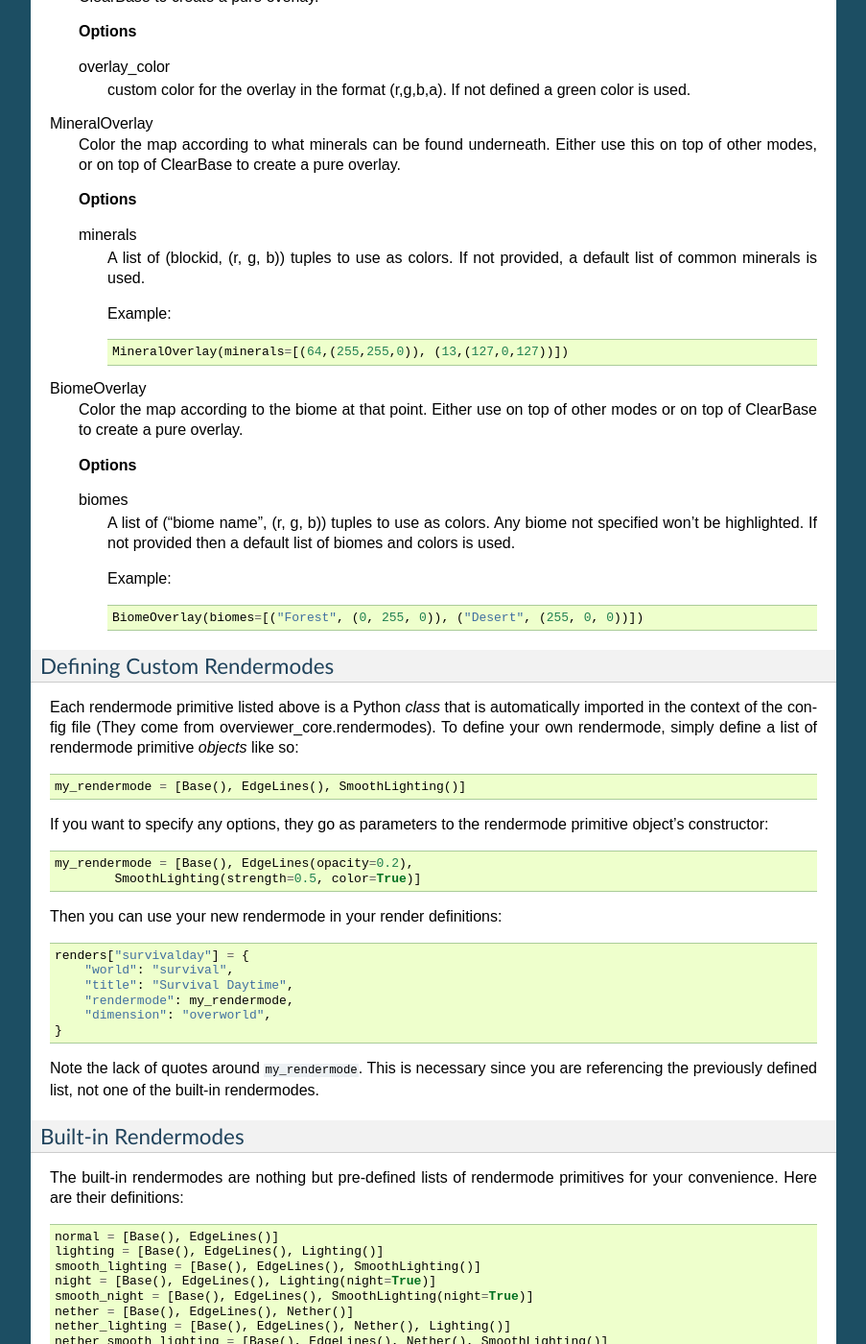
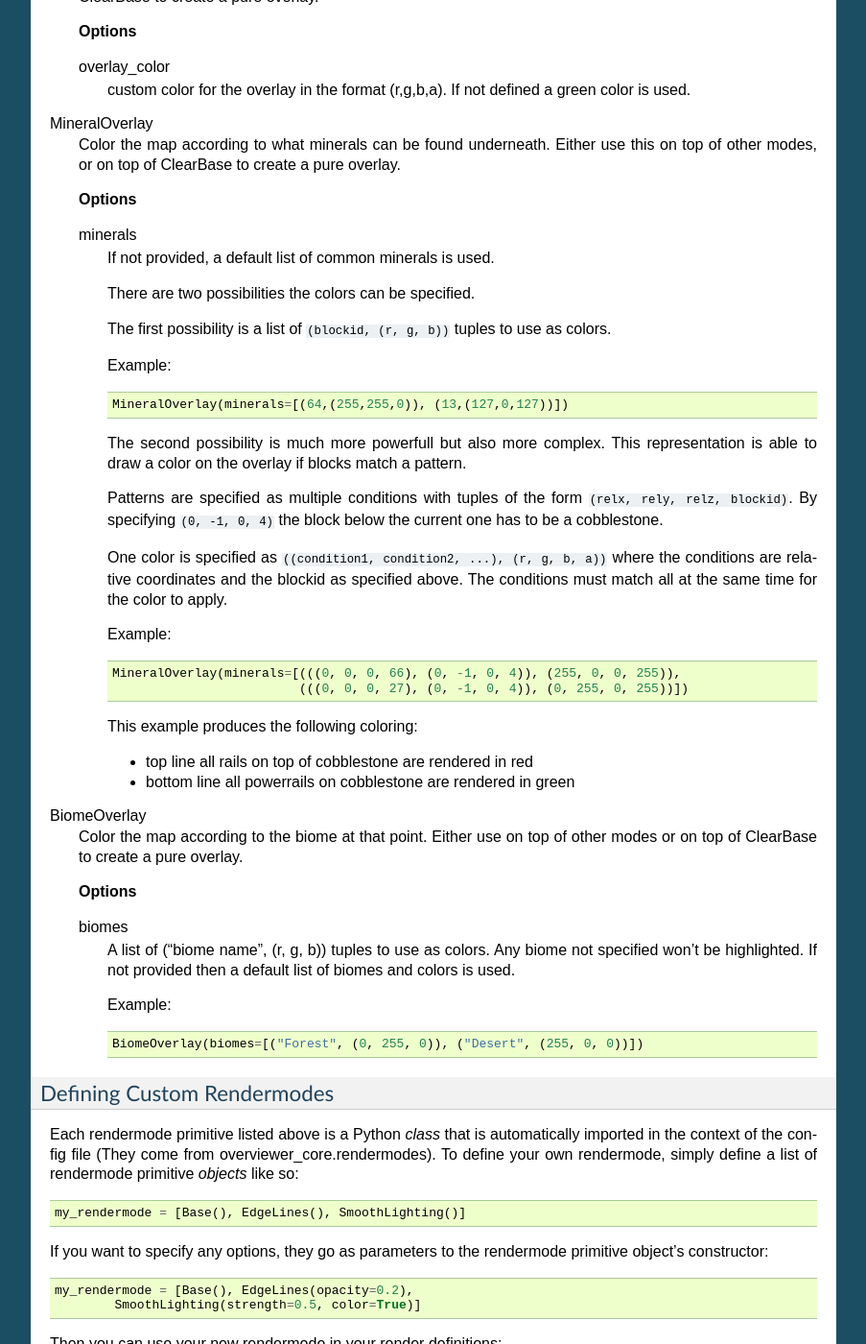
Before and after one commit to overviewer/Minecraft-Overviewer, a Sphinx documentation site: the page built from docs/config.rst, in a window 1280 px wide and 1400 px high, scrolled down 17085 px. Shown: the whole window at 96% size, without its empty margins (198-1101 px from the left). Built offline with Sphinx 7.4.7, drawn with Linux system fonts in a browser that asks for light colours.

Commit message:
Adding documentation for the new Mineral Overlay

```diff
--- a/docs/config.rst
+++ b/docs/config.rst
@@ -1092,12 +1092,39 @@ MineralOverlay
     **Options**
 
     minerals
-        A list of (blockid, (r, g, b)) tuples to use as colors. If not
-        provided, a default list of common minerals is used.
+        If not provided, a default list of common minerals is used.
+
+        There are two possibilities the colors can be specified.
+
+        The first possibility is a list of ``(blockid, (r, g, b))`` tuples to
+        use as colors.
 
         Example::
 
             MineralOverlay(minerals=[(64,(255,255,0)), (13,(127,0,127))])
+
+        The second possibility is much more powerfull but also more complex.
+        This representation is able to draw a color on the overlay if blocks
+        match a pattern.
+
+        Patterns are specified as multiple conditions with tuples of the form
+        ``(relx, rely, relz, blockid)``. By specifying ``(0, -1, 0, 4)``
+        the block below the current one has to be a cobblestone.
+
+        One color is specified as ``((condition1, condition2, ...), (r, g, b, a))``
+        where the conditions are relative coordinates and the blockid as
+        specified above. The conditions must match all at the same time
+        for the color to apply.
+
+        Example::
+
+            MineralOverlay(minerals=[(((0, 0, 0, 66), (0, -1, 0, 4)), (255, 0, 0, 255)),
+                                     (((0, 0, 0, 27), (0, -1, 0, 4)), (0, 255, 0, 255))])
+
+        This example produces the following coloring:
+
+        * top line all rails on top of cobblestone are rendered in red
+        * bottom line all powerrails on cobblestone are rendered in green
 
 BiomeOverlay
     Color the map according to the biome at that point. Either use on
```
